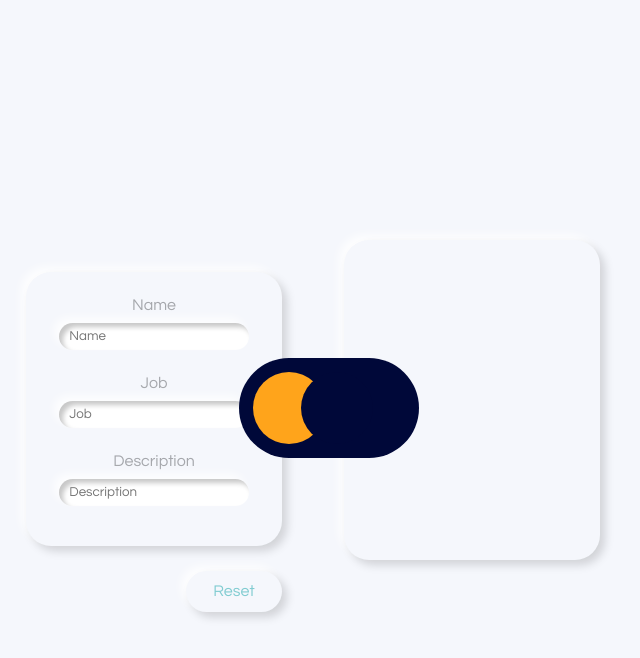
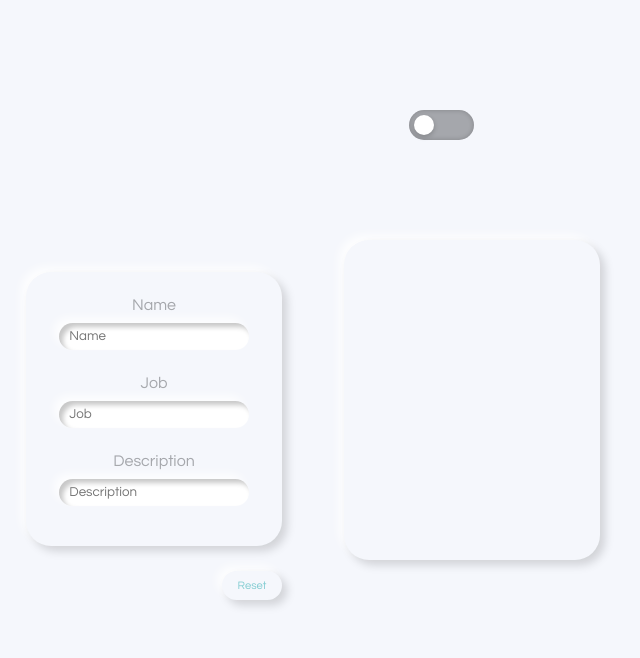
Before and after one commit to mgracesb/form-functionality, a React (Create React App) app: page / in a window 1280 px wide. Shown: the top 658 px of the page, without its empty margins (311-951 px from the left). Built offline with nearby package versions, Linux system fonts and the light colour scheme.

Commit message:
change button style

```diff
--- a/src/App.css
+++ b/src/App.css
@@ -72,8 +72,8 @@ label {
 
 .resetForm {
   margin-top: 25px;
-  width: 50%;
-  font-size: 1em;
+  width: 60px;
+  font-size: 0.7em;
   color: #81ccd1;
   background: #f5f7fc;
   padding: 0.8em;
@@ -110,56 +110,40 @@ label {
 /* Night mode button */
 .box2 {
   position: absolute;
-  top: 0;
-  left: 0;
-  right: 0;
-  bottom: 0;
-  display: flex;
-  align-items: center;
-  justify-content: center;
+  top: 50%;
+  left: 50%;
+  transform: translate(70px, -300px);
 }
 
-.changeModeLabel {
+input[type="checkbox"] {
   position: relative;
-  display: block;
-  width: 180px;
-  height: 100px;
+  width: 65px;
+  height: 30px;
+  -webkit-appearance: none;
+  background-color: #a5a7ac;
+  outline: none;
   border-radius: 100px;
-  background-color: #000839;
-  overflow: hidden;
-  cursor: pointer;
-}
-.changeModeLabel:before,
-.changeModeLabel:after {
-  display: block;
-  position: absolute;
-  content: "";
-  width: 72px;
-  height: 72px;
-  border-radius: 50%;
-  top: 14px;
-  left: 14px;
-  transition: 0.5s ease;
-}
-.changeModeLabel:before {
-  background-color: #ffa41b;
+  box-shadow: inset 0 0 5px rgba(0, 0, 0, 0.2);
+  transition: 0.5s;
 }
 
-.changeModeLabel:after {
-  background-color: #000839;
-  left: -58px;
-  transform: scale(0.00001);
+input:checked[type="checkbox"] {
+  background: rgb(71, 185, 219);
 }
 
-.changeModeButton {
-  display: none;
+input[type="checkbox"]:before {
+  content: "";
+  position: absolute;
+  width: 20px;
+  height: 20px;
+  border-radius: 100px;
+  top: 5px;
+  left: 5px;
+  background: #fff;
+  box-shadow: 0 2px 5px rgba(0, 0, 0, 0.2);
+  transition: 0.5s;
 }
 
-.changeModeLabel:checked + label .changeModeLabel:before {
-  background-color: #fff;
-  transform: translateX(80px);
+input:checked[type="checkbox"]:before {
+  left: 40px;
 }
-
-.changeModeLabel:after {
-  transform: translateX(120px) scale(1);
-}
```
